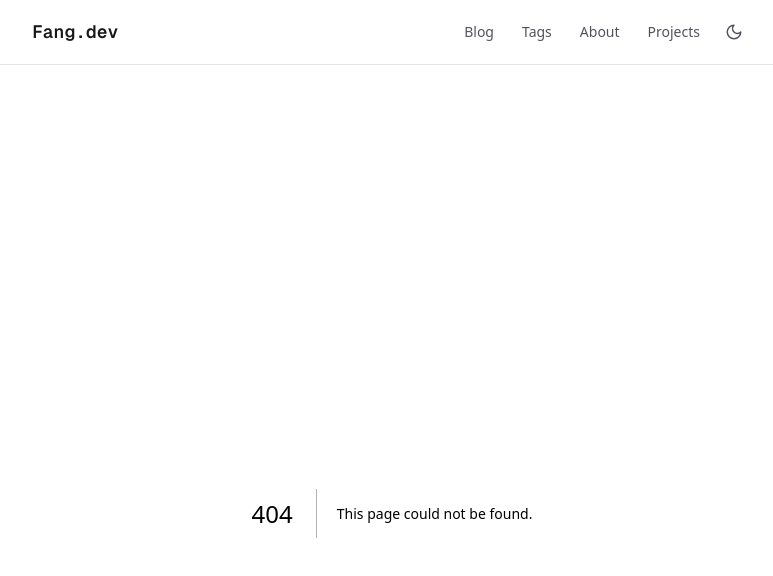
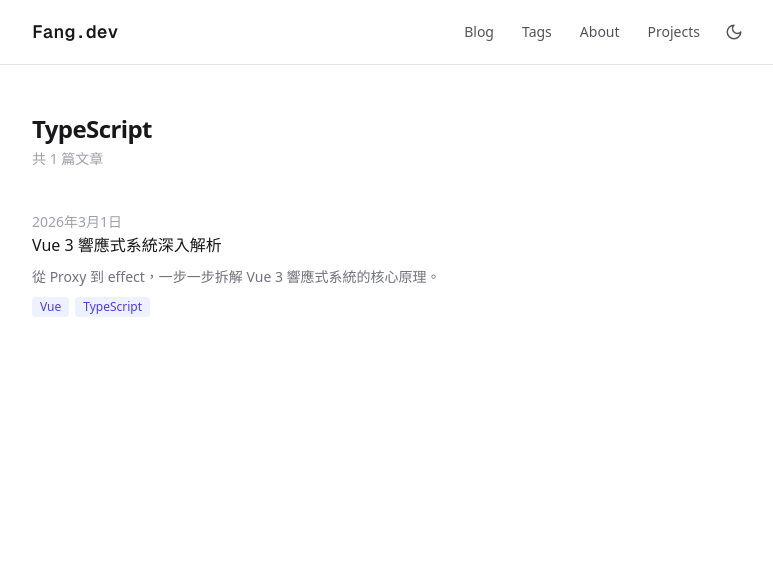
Before and after one commit to LeeFang14/fang.dev, a Next.js app: page /tags/TypeScript in a window 1280 px wide. Before the commit this address had no page. Shown: the top 576 px of the page, without its empty margins (248-1021 px from the left). Built offline with nearby package versions, Linux system fonts and the light colour scheme.

Commit message:
feat(tags): add tag detail page and make tag badges clickable
- 新增 getPostsByTag 工具函式
- 新增 /tags/[tag] 文章列表頁
- blog 頁卡片結構調整，tag badge 改為獨立可點擊連結

```diff
--- a/app/blog/page.tsx
+++ b/app/blog/page.tsx
@@ -1,3 +1,4 @@
+import Link from "next/link";
 import { getAllPosts } from "@/lib/posts";
 
 function formatDate(dateStr: string) {
@@ -17,24 +18,25 @@ export default function BlogPage() {
       <h1 className="text-2xl font-bold tracking-tight text-zinc-900 dark:text-zinc-50">文章</h1>
       <ul className="space-y-10">
         {posts.map((post) => (
-          <li key={post.slug}>
-            <a href={`/blog/${post.slug}`} className="group block space-y-2">
+          <li key={post.slug} className="space-y-2">
               <time className="text-sm text-zinc-400 dark:text-zinc-500">{formatDate(post.date)}</time>
-              <h2 className="text-base font-medium text-zinc-900 underline-offset-4 group-hover:underline dark:text-zinc-100">
-                {post.title}
-              </h2>
+              <Link href={`/blog/${post.slug}`} className="group block">
+                <h2 className="text-base font-medium text-zinc-900 underline-offset-4 group-hover:underline dark:text-zinc-100">
+                  {post.title}
+                </h2>
+              </Link>
               <p className="text-sm leading-6 text-zinc-500 dark:text-zinc-400">{post.description}</p>
               <div className="flex flex-wrap gap-1.5">
                 {post.tags.map((tag) => (
-                  <span
+                  <Link
                     key={tag}
-                    className="rounded bg-indigo-50 px-2 py-0.5 text-xs font-medium text-indigo-600 dark:bg-indigo-950 dark:text-indigo-400"
+                    href={`/tags/${tag}`}
+                    className="rounded bg-indigo-50 px-2 py-0.5 text-xs font-medium text-indigo-600 transition-colors hover:bg-indigo-100 dark:bg-indigo-950 dark:text-indigo-400 dark:hover:bg-indigo-900"
                   >
                     {tag}
-                  </span>
+                  </Link>
                 ))}
               </div>
-            </a>
           </li>
         ))}
       </ul>
--- /dev/null
+++ b/app/tags/[tag]/page.tsx
@@ -0,0 +1,58 @@
+import { getPostsByTag, getAllPosts } from "@/lib/posts";
+
+function formatDate(dateStr: string) {
+  const date = new Date(dateStr);
+  return date.toLocaleDateString("zh-TW", {
+    year: "numeric",
+    month: "long",
+    day: "numeric",
+  });
+}
+
+export function generateStaticParams() {
+  const posts = getAllPosts();
+  const tags = new Set(posts.flatMap((post) => post.tags));
+  return Array.from(tags).map((tag) => ({ tag }));
+}
+
+export default async function TagPage({ params }: { params: Promise<{ tag: string }> }) {
+  const { tag } = await params;
+  const decodedTag = decodeURIComponent(tag);
+  const posts = getPostsByTag(decodedTag);
+
+  return (
+    <div className="space-y-10">
+      <div className="space-y-1">
+        <h1 className="text-2xl font-bold tracking-tight text-zinc-900 dark:text-zinc-50">
+          {decodedTag}
+        </h1>
+        <p className="text-sm text-zinc-400 dark:text-zinc-500">
+          共 {posts.length} 篇文章
+        </p>
+      </div>
+      <ul className="space-y-10">
+        {posts.map((post) => (
+          <li key={post.slug}>
+            <a href={`/blog/${post.slug}`} className="group block space-y-2">
+              <time className="text-sm text-zinc-400 dark:text-zinc-500">{formatDate(post.date)}</time>
+              <h2 className="text-base font-medium text-zinc-900 underline-offset-4 group-hover:underline dark:text-zinc-100">
+                {post.title}
+              </h2>
+              <p className="text-sm leading-6 text-zinc-500 dark:text-zinc-400">{post.description}</p>
+              <div className="flex flex-wrap gap-1.5">
+                {post.tags.map((t) => (
+                  <span
+                    key={t}
+                    className="rounded bg-indigo-50 px-2 py-0.5 text-xs font-medium text-indigo-600 dark:bg-indigo-950 dark:text-indigo-400"
+                  >
+                    {t}
+                  </span>
+                ))}
+              </div>
+            </a>
+          </li>
+        ))}
+      </ul>
+    </div>
+  );
+}
--- a/lib/posts.ts
+++ b/lib/posts.ts
@@ -35,6 +35,10 @@ export function getAllPosts(): PostMeta[] {
   return posts.sort((a, b) => (a.date < b.date ? 1 : -1))
 }
 
+export function getPostsByTag(tag: string): PostMeta[] {
+  return getAllPosts().filter((post) => post.tags.includes(tag))
+}
+
 export function getPostBySlug(slug: string): Post | null {
   const filePath = path.join(POSTS_DIR, `${slug}.md`)
   if (!fs.existsSync(filePath)) return null
```
Also changed, not shown: 1 other file (tests, documents, lock files or other folders).
